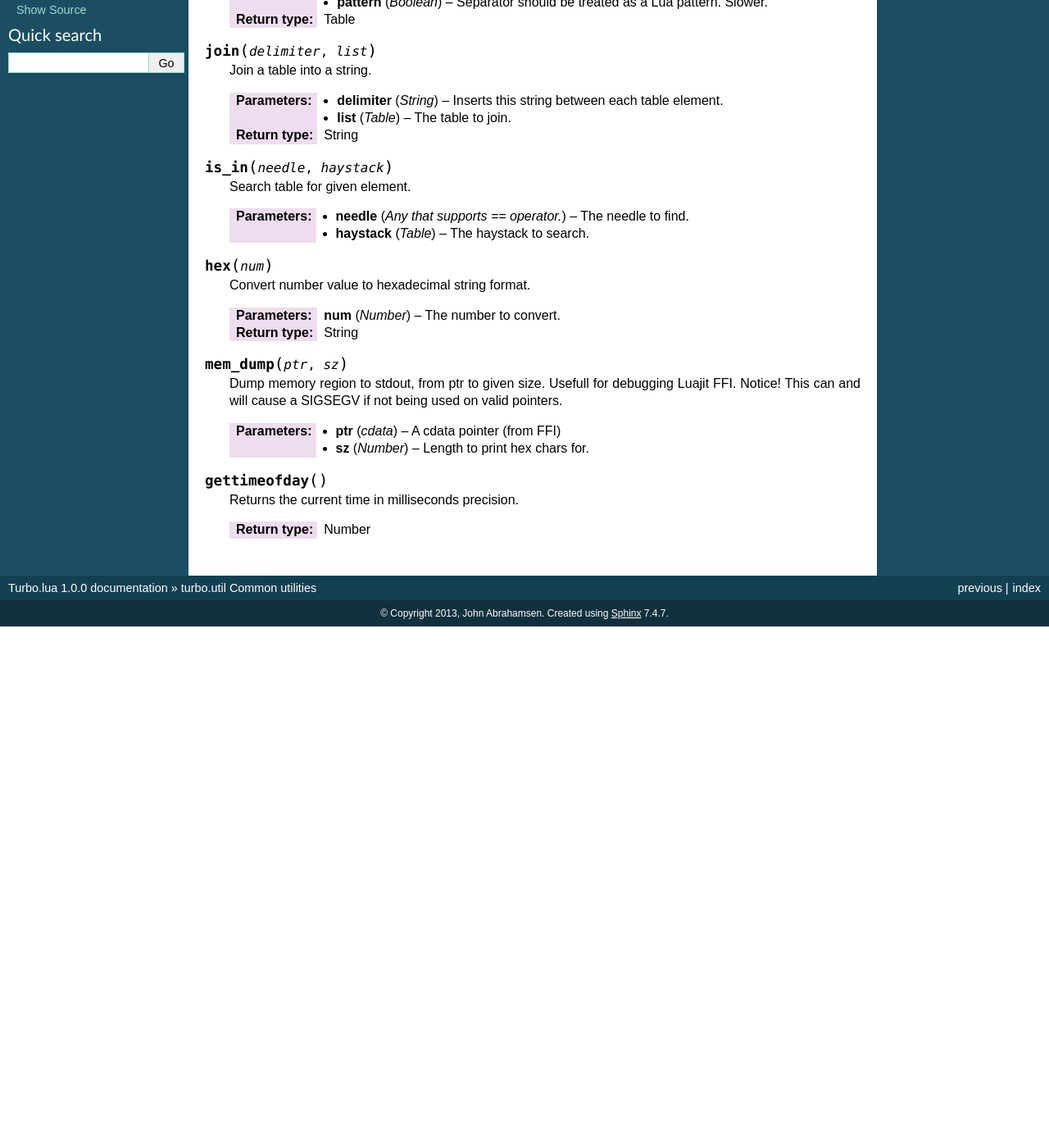
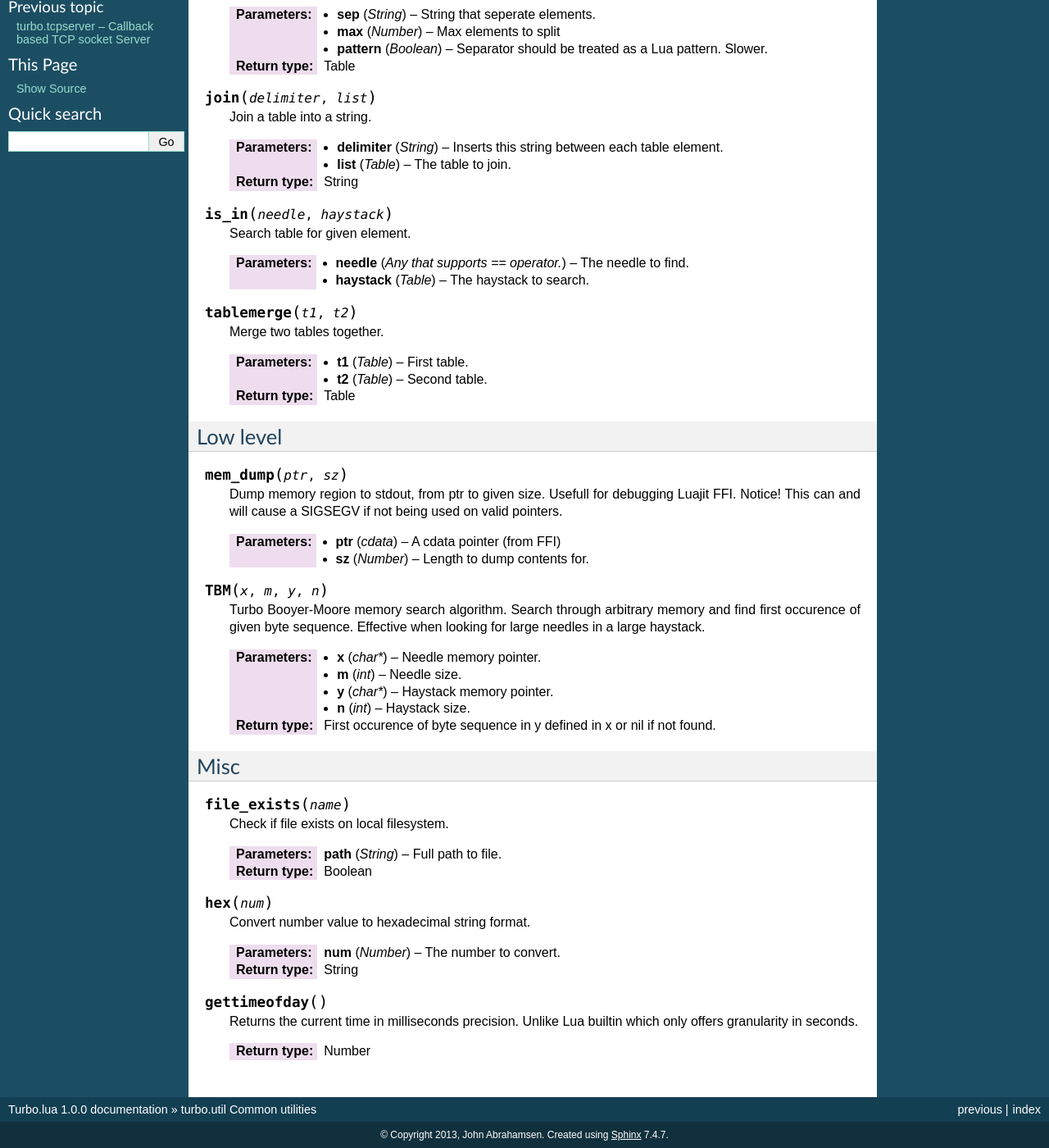
Before and after one commit to kernelsauce/turbo, a Sphinx documentation site: the page built from doc/util.rst, in a window 1280 px wide and 1400 px high, scrolled down 279 px. Shown: the whole window at 82% size. Built offline with Sphinx 7.4.7, drawn with Linux system fonts in a browser that asks for light colours; pages that are not in the unit, such as notebooks, are missing from menus; before the commit the page ends 1043 px from its top, so only the background shows below that; some of the changed text lies outside the part shown.

Commit message:
Added util rst doc. Also added a few string strip functions to the util namespace.

```diff
--- a/doc/util.rst
+++ b/doc/util.rst
@@ -5,6 +5,9 @@ turbo.util Common utilities
 ***************************
 
 The util namespace contains various convinience functions that fits no where else. As Lua is fairly naked as standard. Just the way we like it.
+
+Table tools
+-----------
 
 .. function:: string:split(sep, max, pattern)
 
@@ -37,6 +40,56 @@ The util namespace contains various convinience functions that fits no where els
 	:param haystack: The haystack to search.
 	:type haystack: Table
 
+.. function:: tablemerge(t1, t2)
+
+	Merge two tables together.
+
+	:param t1: First table.
+	:type t1: Table
+	:param t2: Second table.
+	:type t2: Table
+	:rtype: Table
+
+Low level
+---------
+
+.. function:: mem_dump(ptr, sz)
+
+	Dump memory region to stdout, from ptr to given size. Usefull for debugging Luajit FFI.
+	Notice! This can and will cause a SIGSEGV if not being used on valid pointers.
+
+	:param ptr: A cdata pointer (from FFI)
+	:type ptr: cdata
+	:param sz: Length to dump contents for.
+	:type sz: Number
+
+.. function:: TBM(x, m, y, n)
+
+	Turbo Booyer-Moore memory search algorithm.
+	Search through arbitrary memory and find first occurence of given byte sequence. Effective when looking
+	for large needles in a large haystack.
+
+	:param x: Needle memory pointer.
+	:type x: char*
+	:param m: Needle size.
+	:type m: int
+	:param y: Haystack memory pointer.
+	:type y: char*
+	:param n: Haystack size.
+	:type n: int
+	:rtype: First occurence of byte sequence in y defined in x or nil if not found.
+
+Misc
+----
+
+.. function:: file_exists(name)
+
+	Check if file exists on local filesystem.
+
+	:param path: Full path to file.
+	:type path: String
+	:rtype: Boolean
+
 .. function:: hex(num)
 
 	Convert number value to hexadecimal string format.
@@ -45,18 +98,8 @@ The util namespace contains various convinience functions that fits no where els
 	:type num: Number
 	:rtype: String
 
-.. function:: mem_dump(ptr, sz)
-
-	Dump memory region to stdout, from ptr to given size. Usefull for debugging Luajit FFI.
-	Notice! This can and will cause a SIGSEGV if not being used on valid pointers.
-
-	:param ptr: A cdata pointer (from FFI)
-	:type ptr: cdata
-	:param sz: Length to print hex chars for.
-	:type sz: Number
-
 .. function:: gettimeofday()
 
-	Returns the current time in milliseconds precision.
+	Returns the current time in milliseconds precision. Unlike Lua builtin which only offers granularity in seconds.
 
 	:rtype: Number
```
Also changed, not shown: 1 other file.
